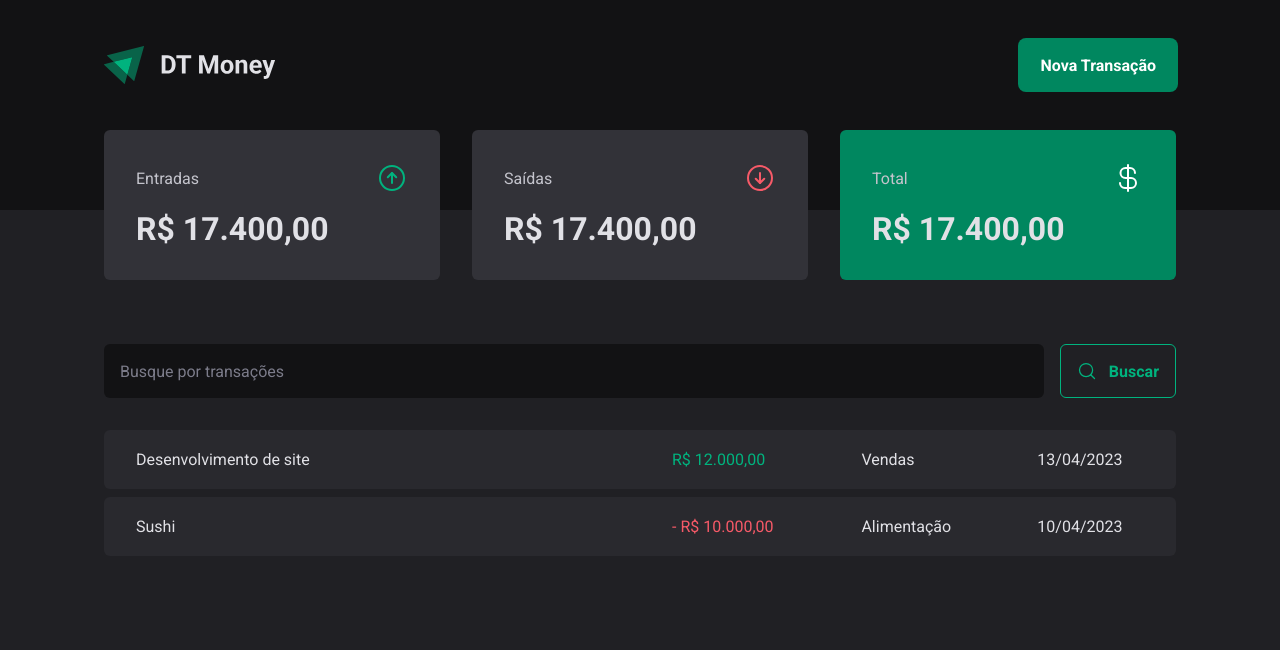
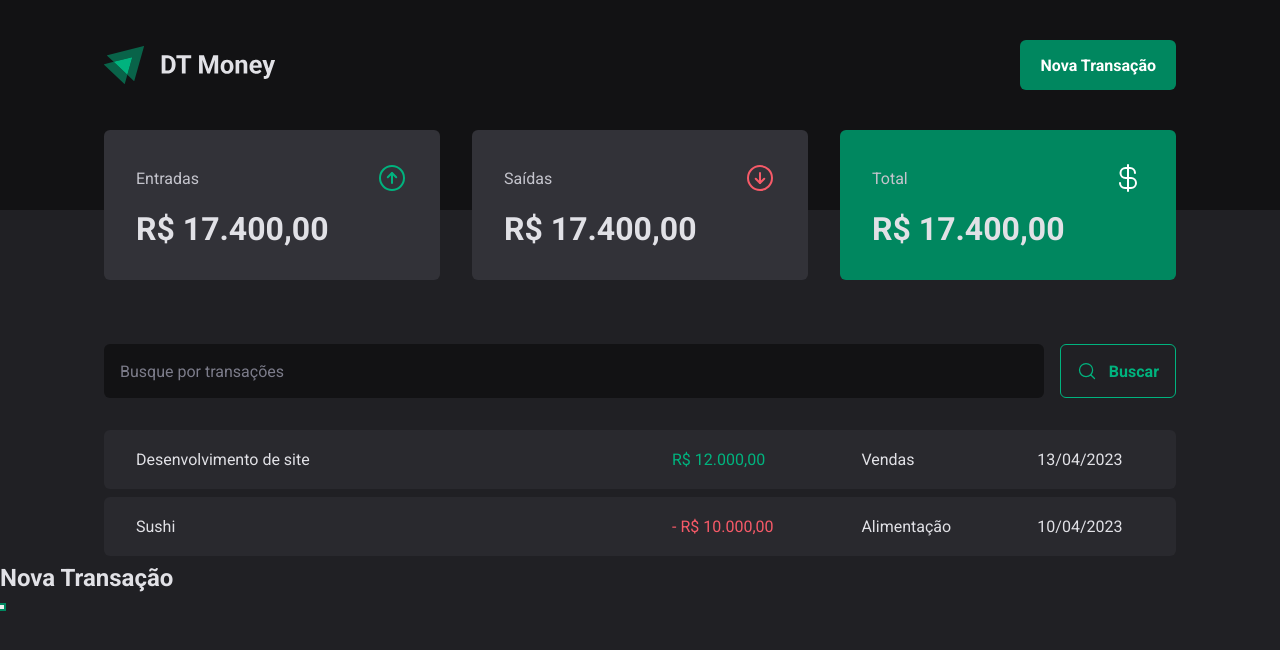
Before and after one commit to EdsonHenrique96/03-ignite-class_dt-money_app, a React (Vite) app: page / in a window 1280 px wide. Both pictures are taken after a click on the button "Nova Transação". Shown: the top 650 px of the page. Built offline with nearby package versions, Linux system fonts and the light colour scheme.

Commit message:
feat(Transaction Page): add react dialog from radix

```diff
--- a/package.json
+++ b/package.json
@@ -10,6 +10,7 @@
     "preview": "vite preview"
   },
   "dependencies": {
+    "@radix-ui/react-alert-dialog": "^1.0.5",
     "phosphor-react": "^1.4.1",
     "react": "^18.2.0",
     "react-dom": "^18.2.0",
--- a/src/components/Header/index.tsx
+++ b/src/components/Header/index.tsx
@@ -1,5 +1,6 @@
 import { HeaderContainer, HeaderContent, NewTransactionButton } from './styles';
 import logoImg from '../../assets/logo.svg';
+import * as Dialog from '@radix-ui/react-alert-dialog';
 
 export function Header() {
   return (
@@ -7,7 +8,20 @@ export function Header() {
       <HeaderContent>
         <img src={logoImg} alt="" />
 
-        <NewTransactionButton>Nova Transação</NewTransactionButton>
+        <Dialog.Root>
+          <Dialog.Trigger asChild>
+            <NewTransactionButton>Nova Transação</NewTransactionButton>
+          </Dialog.Trigger>
+
+          <Dialog.Portal>
+            <Dialog.Overlay />
+
+            <Dialog.Content>
+              <Dialog.Title>Nova Transação</Dialog.Title>
+              <Dialog.Cancel />
+            </Dialog.Content>
+          </Dialog.Portal>
+        </Dialog.Root>
       </HeaderContent>
     </HeaderContainer>
   );
```
Also changed, not shown: 1 other file (tests, documents, lock files or other folders).
